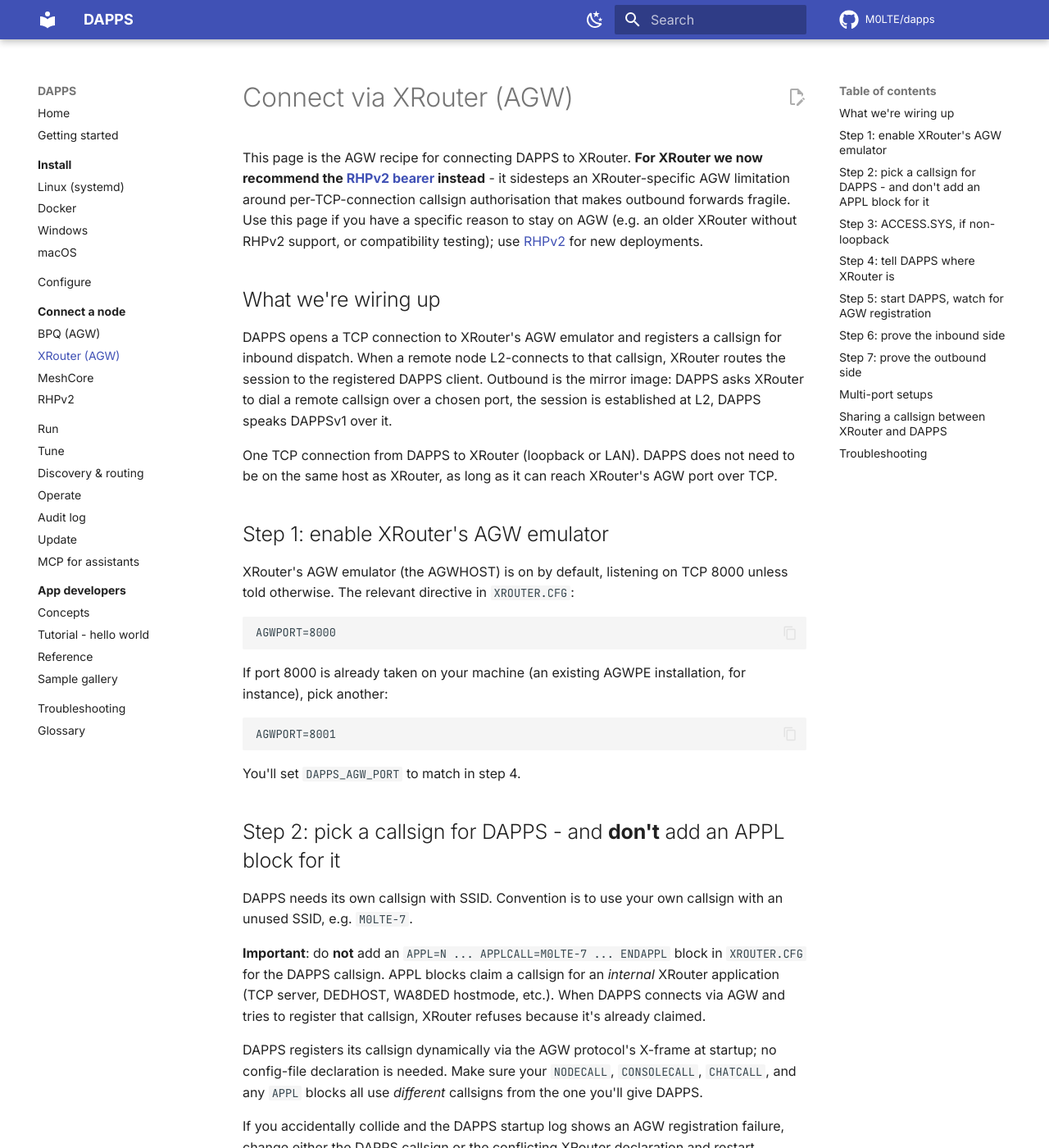
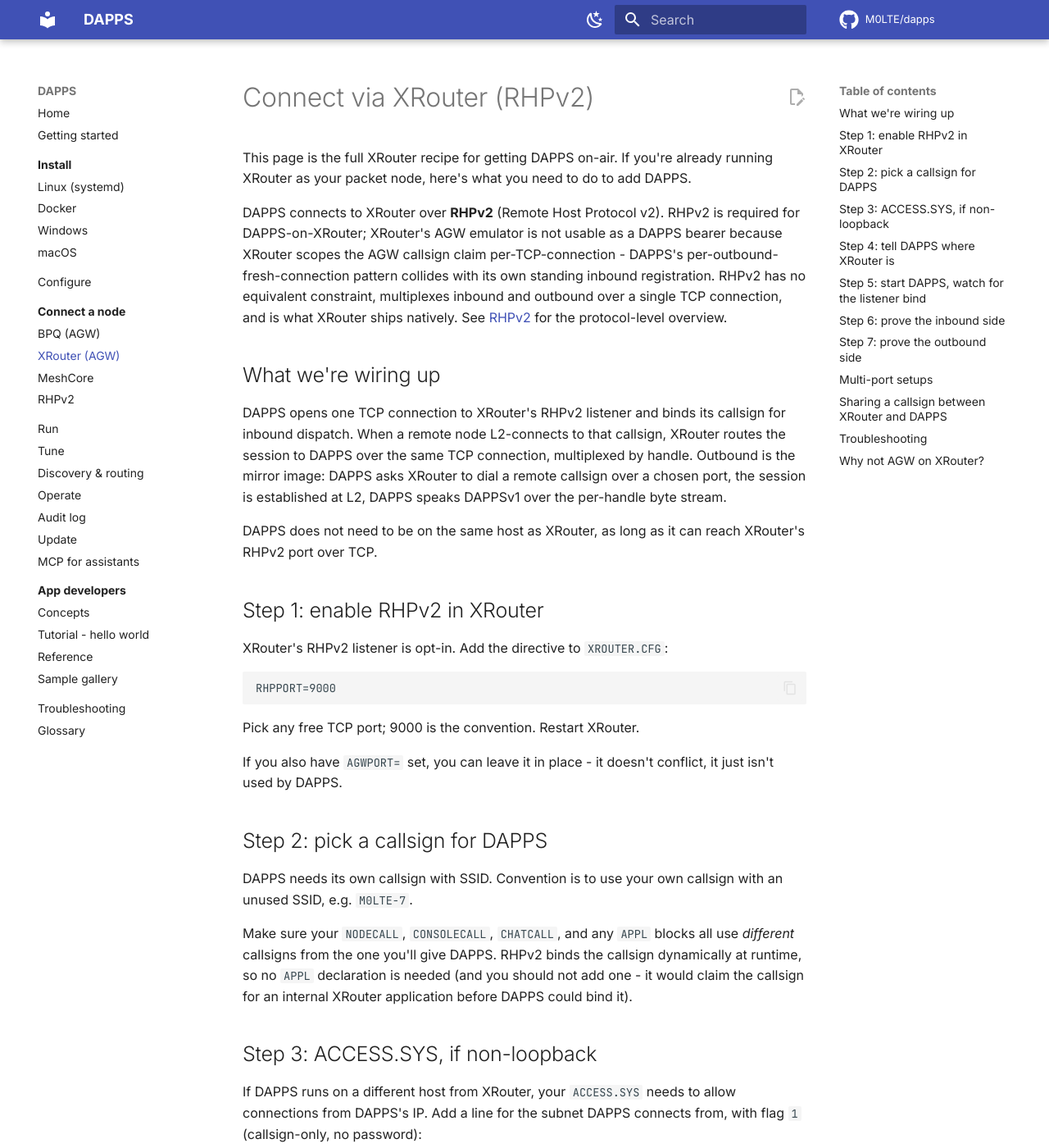
Before and after one commit to M0LTE/dapps, an MkDocs documentation site: the page built from docs/connect/xrouter.md, in a window 1280 px wide and 1400 px high. Shown: the whole window at 82% size. Built offline with MkDocs 1.6.1 and Material for MkDocs 9.7.7, drawn with Linux system fonts in a browser that asks for light colours; comment, search, counter and statistics services are not loaded; some of the changed text lies outside the part shown.

Commit message:
docs: RHPv2 is required for DAPPS-on-XRouter, not just recommended
XRouter's AGW emulator is structurally not usable as a DAPPS bearer
- XRouter scopes the AGW callsign claim per-TCP-connection, which
collides with DAPPS's per-outbound-fresh-connection pattern. There's
no AGW-only fix without a substantial refactor of DAPPS's outbound
transport. Previous wording in this branch's docs framed RHPv2 as
"recommended" with AGW as "still works for inbound"; both are too
soft. Reframe the operator guide accordingly.

- xrouter.md: rewrite as a Connect-via-XRouter-(RHPv2) operator
  guide. RHPv2 is the bearer; AGW is explicitly not. Bottom of
  page has a short "Why not AGW on XRouter?" section explaining
  the underlying limitation.
- rhp.md: lead with "RHPv2 is required for DAPPS-on-XRouter";
  point at xrouter.md for the operator recipe.
- connect/index.md: bearer table - one "XRouter (RHPv2)" row
  marked Production; no "XRouter AGW" row.

Co-Authored-By: Claude Opus 4.7 <noreply@anthropic.com>

````diff
--- a/docs/connect/xrouter.md
+++ b/docs/connect/xrouter.md
@@ -1,48 +1,42 @@
-# Connect via XRouter (AGW)
+# Connect via XRouter (RHPv2)
 
-This page is the AGW recipe for connecting DAPPS to XRouter. **For XRouter we now recommend the [RHPv2 bearer](rhp.md) instead** - it sidesteps an XRouter-specific AGW limitation around per-TCP-connection callsign authorisation that makes outbound forwards fragile. Use this page if you have a specific reason to stay on AGW (e.g. an older XRouter without RHPv2 support, or compatibility testing); use [RHPv2](rhp.md) for new deployments.
+This page is the full XRouter recipe for getting DAPPS on-air. If you're already running XRouter as your packet node, here's what you need to do to add DAPPS.
+
+DAPPS connects to XRouter over **RHPv2** (Remote Host Protocol v2). RHPv2 is required for DAPPS-on-XRouter; XRouter's AGW emulator is not usable as a DAPPS bearer because XRouter scopes the AGW callsign claim per-TCP-connection - DAPPS's per-outbound-fresh-connection pattern collides with its own standing inbound registration. RHPv2 has no equivalent constraint, multiplexes inbound and outbound over a single TCP connection, and is what XRouter ships natively. See [RHPv2](rhp.md) for the protocol-level overview.
 
 ## What we're wiring up
 
-DAPPS opens a TCP connection to XRouter's AGW emulator and registers a callsign for inbound dispatch. When a remote node L2-connects to that callsign, XRouter routes the session to the registered DAPPS client. Outbound is the mirror image: DAPPS asks XRouter to dial a remote callsign over a chosen port, the session is established at L2, DAPPS speaks DAPPSv1 over it.
+DAPPS opens one TCP connection to XRouter's RHPv2 listener and binds its callsign for inbound dispatch. When a remote node L2-connects to that callsign, XRouter routes the session to DAPPS over the same TCP connection, multiplexed by handle. Outbound is the mirror image: DAPPS asks XRouter to dial a remote callsign over a chosen port, the session is established at L2, DAPPS speaks DAPPSv1 over the per-handle byte stream.
 
-One TCP connection from DAPPS to XRouter (loopback or LAN). DAPPS does not need to be on the same host as XRouter, as long as it can reach XRouter's AGW port over TCP.
+DAPPS does not need to be on the same host as XRouter, as long as it can reach XRouter's RHPv2 port over TCP.
 
-## Step 1: enable XRouter's AGW emulator
+## Step 1: enable RHPv2 in XRouter
 
-XRouter's AGW emulator (the AGWHOST) is on by default, listening on TCP 8000 unless told otherwise. The relevant directive in `XROUTER.CFG`:
+XRouter's RHPv2 listener is opt-in. Add the directive to `XROUTER.CFG`:
 
 ```
-AGWPORT=8000
+RHPPORT=9000
 ```
 
-If port 8000 is already taken on your machine (an existing AGWPE installation, for instance), pick another:
+Pick any free TCP port; 9000 is the convention. Restart XRouter.
 
-```
-AGWPORT=8001
-```
+If you also have `AGWPORT=` set, you can leave it in place - it doesn't conflict, it just isn't used by DAPPS.
 
-You'll set `DAPPS_AGW_PORT` to match in step 4.
-
-## Step 2: pick a callsign for DAPPS - and **don't** add an APPL block for it
+## Step 2: pick a callsign for DAPPS
 
 DAPPS needs its own callsign with SSID. Convention is to use your own callsign with an unused SSID, e.g. `M0LTE-7`.
 
-**Important**: do **not** add an `APPL=N ... APPLCALL=M0LTE-7 ... ENDAPPL` block in `XROUTER.CFG` for the DAPPS callsign. APPL blocks claim a callsign for an *internal* XRouter application (TCP server, DEDHOST, WA8DED hostmode, etc.). When DAPPS connects via AGW and tries to register that callsign, XRouter refuses because it's already claimed.
-
-DAPPS registers its callsign dynamically via the AGW protocol's X-frame at startup; no config-file declaration is needed. Make sure your `NODECALL`, `CONSOLECALL`, `CHATCALL`, and any `APPL` blocks all use *different* callsigns from the one you'll give DAPPS.
-
-If you accidentally collide and the DAPPS startup log shows an AGW registration failure, change either the DAPPS callsign or the conflicting XRouter declaration and restart.
+Make sure your `NODECALL`, `CONSOLECALL`, `CHATCALL`, and any `APPL` blocks all use *different* callsigns from the one you'll give DAPPS. RHPv2 binds the callsign dynamically at runtime, so no `APPL` declaration is needed (and you should not add one - it would claim the callsign for an internal XRouter application before DAPPS could bind it).
 
 ## Step 3: ACCESS.SYS, if non-loopback
 
-If DAPPS runs on a different host from XRouter, your `ACCESS.SYS` needs to allow AGW connections from DAPPS's IP. The default file requires a password from `0.0.0.0/0` which would block DAPPS. Add a line for the subnet DAPPS connects from, with flag `1` (callsign-only, no password):
+If DAPPS runs on a different host from XRouter, your `ACCESS.SYS` needs to allow connections from DAPPS's IP. Add a line for the subnet DAPPS connects from, with flag `1` (callsign-only, no password):
 
 ```
 192.168.1.0/24    1
 ```
 
-If DAPPS is on the same host as XRouter (loopback), you don't need to touch `ACCESS.SYS` - XRouter doesn't gate loopback AGW connections.
+If DAPPS is on the same host as XRouter (loopback), you don't need to touch `ACCESS.SYS`.
 
 Restart XRouter to pick up `ACCESS.SYS` changes.
 
@@ -52,32 +46,45 @@ In DAPPS's environment (systemd unit, shell, etc.):
 
 ```
 DAPPS_CALLSIGN=M0LTE-7
+DAPPS_NODE_BEARER=rhpv2
 DAPPS_NODE_HOST=<xrouter-host>
-DAPPS_AGW_PORT=8000
+DAPPS_RHP_PORT=9000
 DAPPS_DEFAULT_BPQ_PORT=0
 ```
 
+`DAPPS_NODE_BEARER=rhpv2` flips DAPPS from its default AGW bearer to RHPv2.
+
 `DAPPS_NODE_HOST` is `localhost` (or `127.0.0.1`) if DAPPS shares a host with XRouter, otherwise the host XRouter runs on.
 
-`DAPPS_AGW_PORT` matches the `AGWPORT` you set in step 1.
+`DAPPS_RHP_PORT` matches the `RHPPORT` you set in step 1.
 
-`DAPPS_DEFAULT_BPQ_PORT` is the byte AGW uses to identify which radio port to originate sessions on. With XRouter, the byte numbering is 0-indexed against the order ports appear in `XROUTER.CFG`'s `PORT=N` blocks: `PORT=1` -> byte 0, `PORT=2` -> byte 1, etc. Pick the port you want DAPPS's outbound sessions to go over.
+`DAPPS_DEFAULT_BPQ_PORT` is the byte DAPPS uses to identify which radio port to originate sessions on. With XRouter, the byte numbering is 0-indexed against the order ports appear in `XROUTER.CFG`'s `PORT=N` blocks: `PORT=1` -> byte 0, `PORT=2` -> byte 1, etc. DAPPS adds 1 internally to derive RHPv2's 1-indexed port name. Pick the port you want DAPPS's outbound sessions to go over.
 
-## Step 5: start DAPPS, watch for AGW registration
+If your XRouter requires authentication on RHPv2, also set:
+
+```
+DAPPS_RHP_USER=<user>
+DAPPS_RHP_PASS=<pass>
+```
+
+These are skipped if `DAPPS_RHP_USER` is empty.
+
+## Step 5: start DAPPS, watch for the listener bind
 
 A successful DAPPS start logs:
 
 ```
-AGW: connected to <xrouter-host>:8000, registered M0LTE-7 for inbound dispatch
+RHP inbound: connecting to <xrouter-host>:9000
+RHP inbound: listener bound to M0LTE-7 on handle <N>
 ```
 
-If you see `AGW register M0LTE-7 failed`, the most likely cause is the APPL-block collision from step 2. Check `XROUTER.CFG` for any block that declares the DAPPS callsign and remove it.
-
-If you see repeated reconnect attempts, AGW isn't listening or isn't reachable from DAPPS's host - confirm with:
+If you see repeated reconnect attempts, RHPv2 isn't listening or isn't reachable from DAPPS's host - confirm with:
 
 ```bash
-nc -vz <xrouter-host> 8000
+nc -vz <xrouter-host> 9000
 ```
+
+If you see an authentication failure, double-check `DAPPS_RHP_USER` / `DAPPS_RHP_PASS` against your XRouter's RHPv2 credentials.
 
 ## Step 6: prove the inbound side
 
@@ -87,7 +94,7 @@ From any other node on the same air:
 c <your-DAPPS-callsign>
 ```
 
-You should land at the `DAPPSv1>` prompt. That's DAPPS having taken the inbound L2 dispatch from XRouter via AGW. Disconnect.
+You should land at the `DAPPSv1>` prompt. That's DAPPS having taken the inbound L2 dispatch from XRouter via RHPv2. Disconnect.
 
 ## Step 7: prove the outbound side
 
@@ -105,22 +112,28 @@ Send a test message via the dashboard's **Send a test message** form. The forwar
 
 If your XRouter has multiple radio ports (`PORT=1`, `PORT=2`, etc.), every neighbour record can specify which port to use. The dashboard's add-neighbour form has the field; the discovery system records the port a peer was heard on automatically.
 
-The byte numbering in DAPPS is 0-indexed against the order ports appear in `XROUTER.CFG`. `PORT=1` -> byte 0, `PORT=2` -> byte 1, and so on.
+The byte numbering in DAPPS is 0-indexed against the order ports appear in `XROUTER.CFG`. `PORT=1` -> byte 0, `PORT=2` -> byte 1, and so on. DAPPS handles the +1 conversion to RHPv2's port-name shape internally, so the same `BpqPort` value works for both AGW (BPQ) and RHPv2 (XRouter) neighbours.
 
 ## Sharing a callsign between XRouter and DAPPS
 
 The recommended pattern is to give DAPPS its own SSID under your callsign. XRouter's NODECALL / CONSOLECALL / CHATCALL / APPL blocks each consume one callsign+SSID; DAPPS consumes one more. Pick a free SSID for DAPPS (often `-7`, `-9`, or whatever else you have spare).
 
-Same-callsign-same-SSID with another XRouter declaration is **not** supported - XRouter will refuse the AGW registration as described in step 2.
+Same-callsign-same-SSID with another XRouter declaration is **not** supported - XRouter will refuse the bind because the callsign is already claimed.
 
 ## Troubleshooting
 
 | Symptom | Likely cause |
 |---------|--------------|
-| `AGW: connection refused` | XRouter isn't listening on `DAPPS_AGW_PORT`, or you've got a firewall in the way. Confirm with `nc -vz <host> <port>`. |
-| `AGW register <callsign> failed` | APPL-block / NODECALL / CONSOLECALL / CHATCALL collision on the DAPPS callsign. See step 2. |
-| Inbound `c <DAPPS-callsign>` lands at the XRouter node prompt instead of `DAPPSv1>` | DAPPS isn't successfully registered - either it's not running, or AGW registration failed. Check DAPPS logs. |
+| `RHP inbound: connection lost; reconnecting` repeatedly | XRouter isn't listening on `DAPPS_RHP_PORT`, or you've got a firewall in the way. Confirm with `nc -vz <host> <port>`. Check `RHPPORT=` is set in `XROUTER.CFG`. |
+| Authentication failure in the log | `DAPPS_RHP_USER` / `DAPPS_RHP_PASS` don't match XRouter's RHPv2 credentials. |
+| Inbound `c <DAPPS-callsign>` lands at the XRouter node prompt instead of `DAPPSv1>` | DAPPS isn't successfully bound - either it's not running, or the bind failed (callsign collision with NODECALL / CONSOLECALL / CHATCALL / APPL). Check DAPPS logs. |
 | Inbound `c <DAPPS-callsign>` fails with no L2 response | The remote node doesn't have a route to your DAPPS callsign. NetROM/AX.25 routing is XRouter's job, not DAPPS's. |
 | Outbound forwards never connect | DAPPS's neighbour has the wrong `BPQ port` byte - check the port-numbering note above. |
 
 For more general DAPPS troubleshooting, see the main [Troubleshooting](../troubleshooting.md) page.
+
+## Why not AGW on XRouter?
+
+Short version: XRouter's AGW emulator scopes the callsign claim per-TCP-connection. DAPPS opens a fresh TCP connection per outbound forward; the second connection's `X` register for the DAPPS callsign collides with the standing inbound registration owned by another connection, and XRouter silently drops the subsequent `C` frame. Symptoms: outbound forwards from a DAPPS-on-XR node never connect.
+
+There's no AGW-only fix that doesn't involve a substantial refactor of DAPPS's outbound transport (multiplexing onto a shared inbound socket). RHPv2 doesn't have the per-connection claim - it uses handle-based addressing - so the same multiplexing is what RHPv2 ships natively. That's why DAPPS-on-XRouter goes via RHPv2.
````
Also changed, not shown: docs/connect/index.md (+2 -2 lines), docs/connect/rhp.md (+10 -18 lines).
